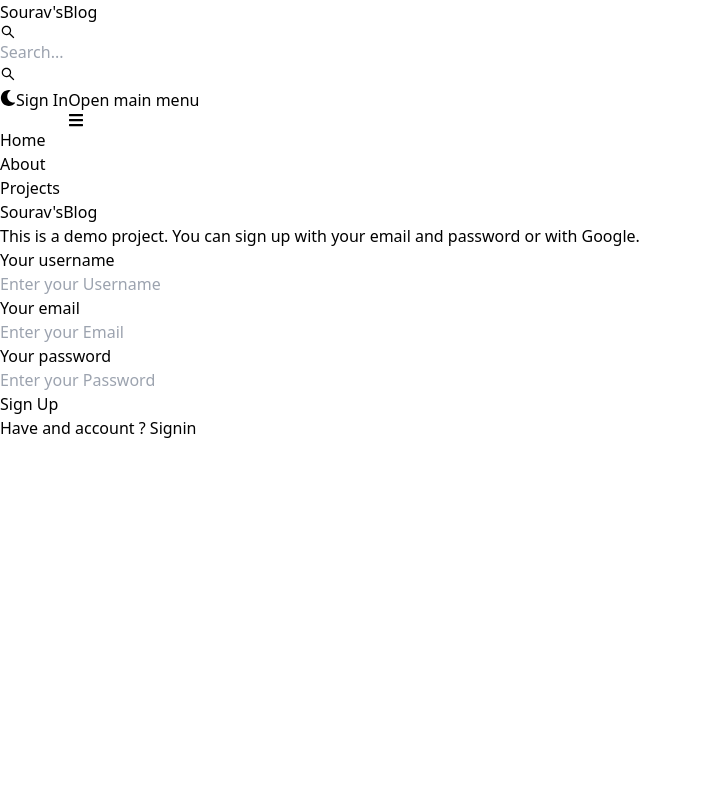
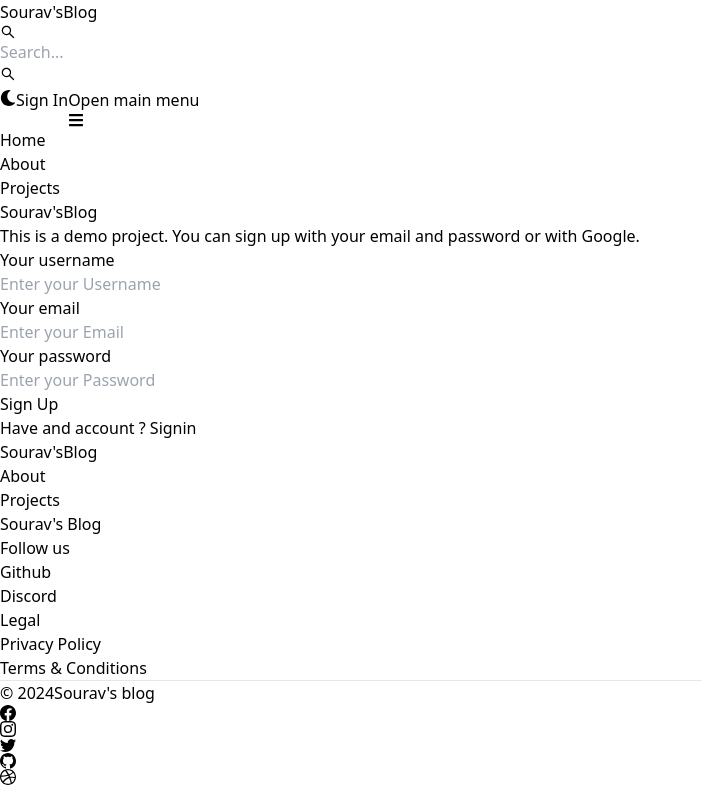
Before and after one commit to Sourav8184/Blog-App, a React (Vite) app in the folder Client/: page /signup in a window 1280 px wide. Shown: the whole page, without its empty margins (0-702 px from the left). Built offline with nearby package versions, Linux system fonts and the light colour scheme.

Commit message:
Add Footer Component

```diff
--- a/Client/src/App.jsx
+++ b/Client/src/App.jsx
@@ -11,6 +11,7 @@
 
 // Import components:
 import Header from "./components/header/Header";
+import FooterCom from "./components/footer/Footer";
 
 // App Component:
 function App() {
@@ -25,6 +26,7 @@
         <Route path="/signin" element={<Signin />} />
         <Route path="/signup" element={<Signup />} />
       </Routes>
+      <FooterCom />
     </BrowserRouter>
   );
 }
--- /dev/null
+++ b/Client/src/components/footer/Footer.jsx
@@ -0,0 +1,87 @@
+import React from "react";
+import { Footer } from "flowbite-react";
+import { Link } from "react-router-dom";
+import {
+  BsFacebook,
+  BsInstagram,
+  BsTwitter,
+  BsGithub,
+  BsDribbble,
+} from "react-icons/bs";
+
+function FooterCom() {
+  return (
+    <Footer container className="border border-t-4 border-teal-500">
+      <div className="w-full max-w-7xl mx-auto">
+        <div className="grid w-full justify-between sm:flex md:grid-cols-1">
+          <div className="mt-5">
+            <Link
+              to="/"
+              className="self-center whitespace-nowrap text-lg sm:text-xl font-semibold dark:text-white">
+              <span className="px-2 py-1 bg-gradient-to-r from-indigo-500 via-purple-500 to-pink-500 rounded-lg text-white">
+                Sourav's
+              </span>
+              Blog
+            </Link>
+          </div>
+          <div className="grid grid-cols-2 gap-8 mt-4 sm:grid-cols-3 sm:gap-6">
+            <div>
+              <Footer.Title title="About" />
+              <Footer.LinkGroup col>
+                <Footer.Link href="#" target="_blank" rel="noopener noreferrer">
+                  Projects
+                </Footer.Link>
+                <Footer.Link
+                  href="/about"
+                  target="_blank"
+                  rel="noopener noreferrer">
+                  Sourav's Blog
+                </Footer.Link>
+              </Footer.LinkGroup>
+            </div>
+            <div>
+              <Footer.Title title="Follow us" />
+              <Footer.LinkGroup col>
+                <Footer.Link
+                  href="https://github.com/Sourav8184"
+                  target="_blank"
+                  rel="noopener noreferrer">
+                  Github
+                </Footer.Link>
+                <Footer.Link href="#">Discord</Footer.Link>
+              </Footer.LinkGroup>
+            </div>
+            <div>
+              <Footer.Title title="Legal" />
+              <Footer.LinkGroup col>
+                <Footer.Link href="#">Privacy Policy</Footer.Link>
+                <Footer.Link href="#">Terms &amp; Conditions</Footer.Link>
+              </Footer.LinkGroup>
+            </div>
+          </div>
+        </div>
+        <Footer.Divider />
+        <div className="w-full sm:flex sm:items-center sm:justify-between">
+          <Footer.Copyright
+            href="#"
+            by="Sourav's blog"
+            year={new Date().getFullYear()}
+          />
+          <div className="flex gap-6 sm:mt-0 mt-4 sm:justify-center">
+            <Footer.Icon href="#" icon={BsFacebook} />
+            <Footer.Icon href="#" icon={BsInstagram} />
+            <Footer.Icon href="#" icon={BsTwitter} />
+            <Footer.Icon
+              href="https://github.com/Sourav8184"
+              target="_blank"
+              icon={BsGithub}
+            />
+            <Footer.Icon href="#" icon={BsDribbble} />
+          </div>
+        </div>
+      </div>
+    </Footer>
+  );
+}
+
+export default FooterCom;
--- a/Client/src/pages/signup/Signup.jsx
+++ b/Client/src/pages/signup/Signup.jsx
@@ -43,8 +43,8 @@
   };
 
   return (
-    <div className="min-h-screen mt-20">
-      <div className="flex p-3 max-w-3xl mx-auto flex-col md:flex-row md:items-center gap-5">
+    <div className="min-h-screen mt-40">
+      <div className="flex p-3 max-w-3xl mx-auto flex-col md:flex-row md:items-center gap-20">
         {/* Left Side */}
 
         <div className="flex-1">
```
